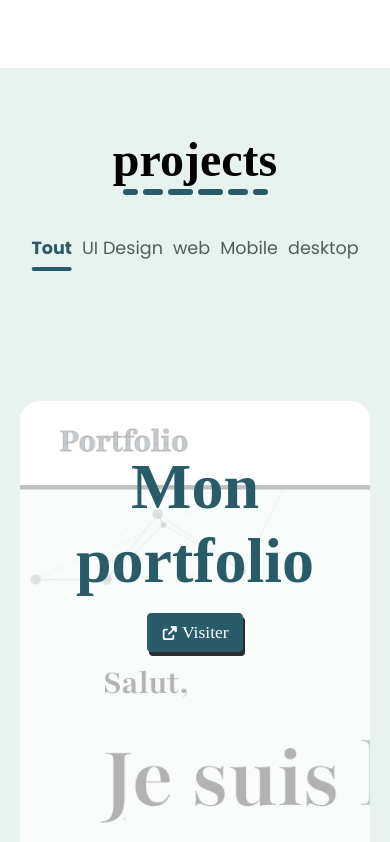
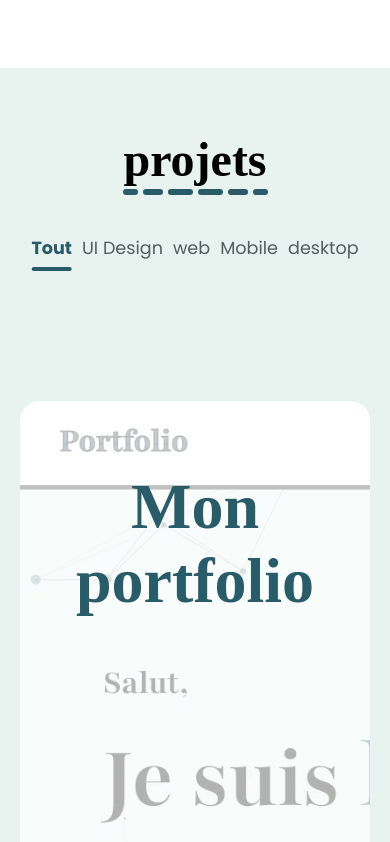
Before and after one commit to brelnosse/portofolio, a React (Create React App) app: page / in a window 390 px wide. Shown: the part 5540-6382 px from the top of the page. Built offline with nearby package versions, Linux system fonts and the light colour scheme; a web font is replaced by a local one.

Commit message:
Modification de la couleur du hover pour les skills du projet

```diff
--- a/src/assets/style/projectcontainer.css
+++ b/src/assets/style/projectcontainer.css
@@ -1,11 +1,11 @@
-.projects-container_header{
+.projets-container_header{
     position: sticky;
     top: calc(3.75rem + 1.5rem);
     background-color: var(--bg-fade-color);
     z-index: 102;
 }
 @media screen and (max-width: 525px) {
-    section.projects{
+    section.projets{
         padding: 4rem 20px;
     }
 }
--- a/src/assets/style/skillscard.css
+++ b/src/assets/style/skillscard.css
@@ -22,6 +22,7 @@
     color: var(--white);
     box-shadow: 1px 1px 0px 0px var(--black);
 }
+
 .skills-card .tooltip.visible{
     transform: scale(1);
     top: -6.4rem;
--- a/src/components/Project.tsx
+++ b/src/components/Project.tsx
@@ -174,7 +174,7 @@ const Project: React.FC<ProjectProps> = ({ title, color, githubUrl, type, url, i
                         <ul>
                             {
                                 features.map((el: string, i: number) => {
-                                    return <li key={el.split(' ').join('-')+'-'+i}><span>{el}</span></li>;
+                                    return <li key={el.split(' ').join('-')+'-'+i}><span style={{backgroundColor: color}}>{el}</span></li>;
                                 })
                             }
                         </ul>
@@ -185,7 +185,12 @@ const Project: React.FC<ProjectProps> = ({ title, color, githubUrl, type, url, i
                         <h4>Compétences</h4>
                         <div className="stacks">
                             {skills.map((el: SkillsCardProps, i: number) => (
-                                <SkillsCard key={`${el.text}-${i}`} icon={el.icon} text={el.text}/>
+                                <SkillsCard
+                                    key={`${el.text}-${i}`}
+                                    icon={el.icon}
+                                    text={el.text}
+                                    bgColor={color}
+                                />
                             ))}
                         </div>
                     </div>
--- a/src/components/ProjetContainer.tsx
+++ b/src/components/ProjetContainer.tsx
@@ -3,26 +3,26 @@ import { ProjectProps } from "../types/project.type";
 import Project from "./Project";
 import TabNavigation from "./TabNavigation";
 import Underlined from "./Underlined";
-import { projects } from "../data/projects";
+import { projets } from "../data/projects";
 //@ts-ignore
 import '../assets/style/projectcontainer.css';
 import { useSection } from "../hooks/useSection";
 
 const ProjectContainer: React.FC = () => {
     const [activeTab, setActiveTab] = useState<string>('tout');
-    const projectsRef = useRef<HTMLElement>(null);
-    useSection(projectsRef, 'projects');
+    const projetsRef = useRef<HTMLElement>(null);
+    useSection(projetsRef, 'projets');
 
     return (
-        <section className="projects" ref={projectsRef}>
-            <Underlined text='projects'/>
-            <div className="projects_container">
-                <div className="projects-container_header">
+        <section className="projets" ref={projetsRef}>
+            <Underlined text='projets'/>
+            <div className="projets_container">
+                <div className="projets-container_header">
                     <TabNavigation activeTab={activeTab} setActiveTab={setActiveTab}/>
                 </div>
-                <div className="my-projects">
+                <div className="my-projets">
                     {
-                        projects.map((el: ProjectProps, i: number)=>{
+                        projets.map((el: ProjectProps, i: number)=>{
                             if(activeTab !== 'tout' && el.type.toLocaleLowerCase() !== activeTab){
                                 return;
                             }
--- a/src/components/SkillsCard.tsx
+++ b/src/components/SkillsCard.tsx
@@ -5,7 +5,7 @@ import { FontAwesomeIcon } from "@fortawesome/react-fontawesome";
 import ToolTip from "./ToolTip";
 import { useEffect, useRef, useState } from "react";
 
-const SkillsCard:React.FC<SkillsCardProps> = ({icon, text, active, tooltip, skillsData, setSkillsData, ...props}) => {
+const SkillsCard:React.FC<SkillsCardProps> = ({icon, text, active, bgColor, tooltip, skillsData, setSkillsData, ...props}) => {
     const [isHovered, setIsHovered] = useState<boolean>(false);
     const skillsRef = useRef<HTMLDivElement>(null);
     useEffect(()=>{
@@ -43,13 +43,22 @@ const SkillsCard:React.FC<SkillsCardProps> = ({icon, text, active, tooltip, skil
         <div
             ref={skillsRef}
             className={`skills-card${active ? ' active' : ''}`}
-            onMouseEnter={()=> {
-                if(!active)
-                setIsHovered(true)
+            onMouseEnter={(e)=> {
+                e.stopPropagation()
+                if(!active){
+                    setIsHovered(true)
+                }
+                if(bgColor){
+                    (e.currentTarget as HTMLElement).style.backgroundColor = bgColor;
+                }
             }}
-            onMouseLeave={()=> {
+            onMouseLeave={(e)=> {
+                e.stopPropagation()
                 if(!active)
                 setIsHovered(false)
+                if(bgColor){
+                    (e.currentTarget as HTMLElement).style.backgroundColor = "var(--white)";
+                }
             }}
             {...props}>
             {
--- a/src/data/menuItems.ts
+++ b/src/data/menuItems.ts
@@ -29,7 +29,7 @@ export const MenuItems:MenuItemType[] = [
     },
     {
         icon: fas.faCogs,
-        displayText: 'projects',
-        sectionId: 'projects'
+        displayText: 'projets',
+        sectionId: 'projets'
     }
 ];
--- a/src/data/projects.ts
+++ b/src/data/projects.ts
@@ -2,7 +2,7 @@ import { faCss, faCss3, faFigma, faHtml5, faJava, faJs, faNodeJs, faPhp, faReact
 import { ProjectProps } from "../types/project.type";
 import { faChartLine, faCode, faDatabase, faFire, faPanorama } from "@fortawesome/free-solid-svg-icons";
 
-export const projects:ProjectProps[] = [
+export const projets:ProjectProps[] = [
     {
         title: 'Mon portfolio',
         color: '#2a5b69',
@@ -19,7 +19,7 @@ export const projects:ProjectProps[] = [
             'Animation moderne',
             'Easter egg'
         ],
-        url: 'https://brelnosse.com',
+        url: '',
         githubUrl: '',
         skills: [
             {
@@ -246,7 +246,7 @@ export const projects:ProjectProps[] = [
             'Modification d\'une note',
             'Changement de thème'
         ],
-        url: 'https://expo.dev/accounts/brel/projects/noteApp/builds/aceb2bbc-31d6-4b33-b532-9fb6309631cb',
+        url: 'https://github.com/brelnosse/noteApp/blob/main/builds/',
         githubUrl: 'https://github.com/brelnosse/noteApp',
         skills: [
             {
--- a/src/hooks/useSection.tsx
+++ b/src/hooks/useSection.tsx
@@ -7,7 +7,7 @@ export const useSection = (ref: RefObject<HTMLElement | null>, section: string)
     useEffect(() => {
         if (!ref.current) return;
 
-        const projectsElem = ref.current as HTMLElement;
+        const projetsElem = ref.current as HTMLElement;
 
         const observer = new IntersectionObserver(
             (entries) => {
@@ -16,12 +16,12 @@ export const useSection = (ref: RefObject<HTMLElement | null>, section: string)
                 }
             },
             {
-                threshold: section === 'projects' ? 0 : 0.3,
-                rootMargin: section === 'projects' ? '0px' : '-20% 0px -40% 0px'
+                threshold: section === 'projets' ? 0 : 0.3,
+                rootMargin: section === 'projets' ? '0px' : '-20% 0px -40% 0px'
             }
         );
 
-        observer.observe(projectsElem);
+        observer.observe(projetsElem);
         return () => observer.disconnect();
     }, [ref, section, context.setActiveSection, context]);
 };
--- a/src/types/skillscard.type.ts
+++ b/src/types/skillscard.type.ts
@@ -7,6 +7,7 @@ export interface SkillsCardProps {
     text: string;
     active ?: boolean;
     tooltip ?: ToolTipProps;
+    bgColor ?: string;
     skillsData ?: SkillsCardProps[];
     setSkillsData ?: Dispatch<SetStateAction<SkillsCardProps[]>>;
 }
```
Also changed, not shown: public/logo192.png, public/logo512.png.
